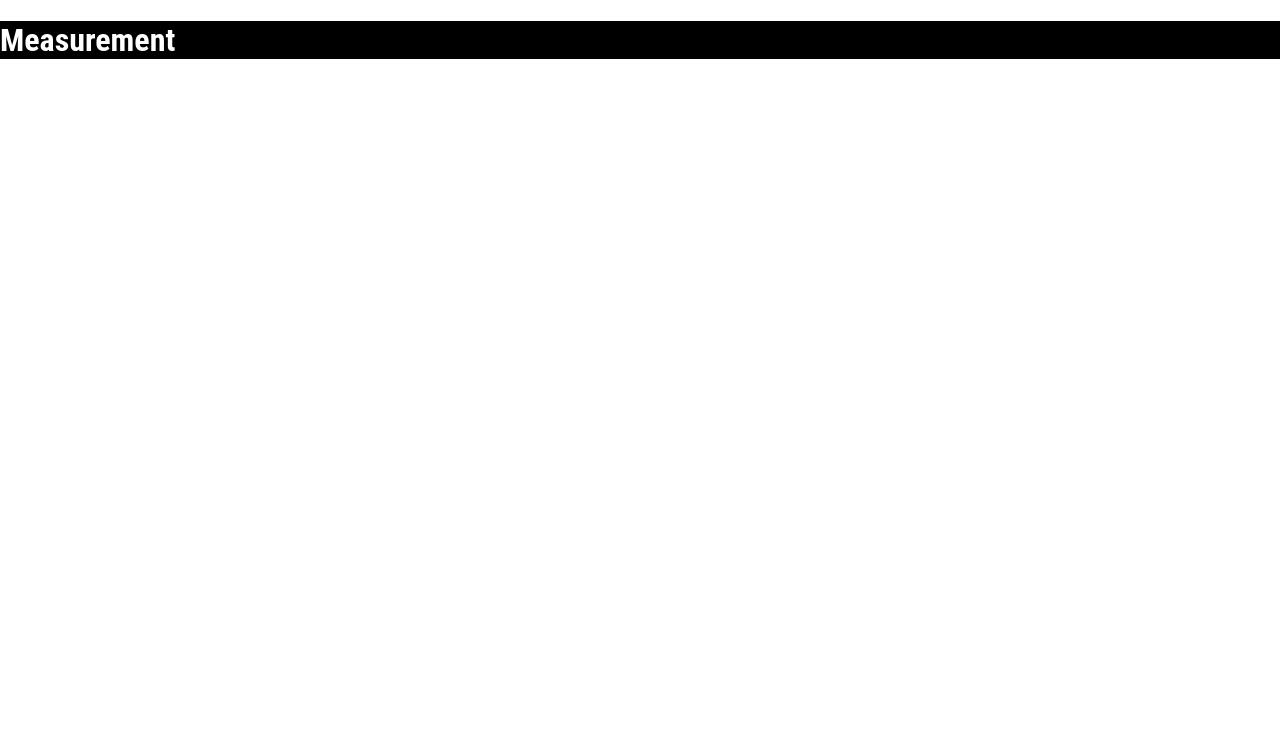
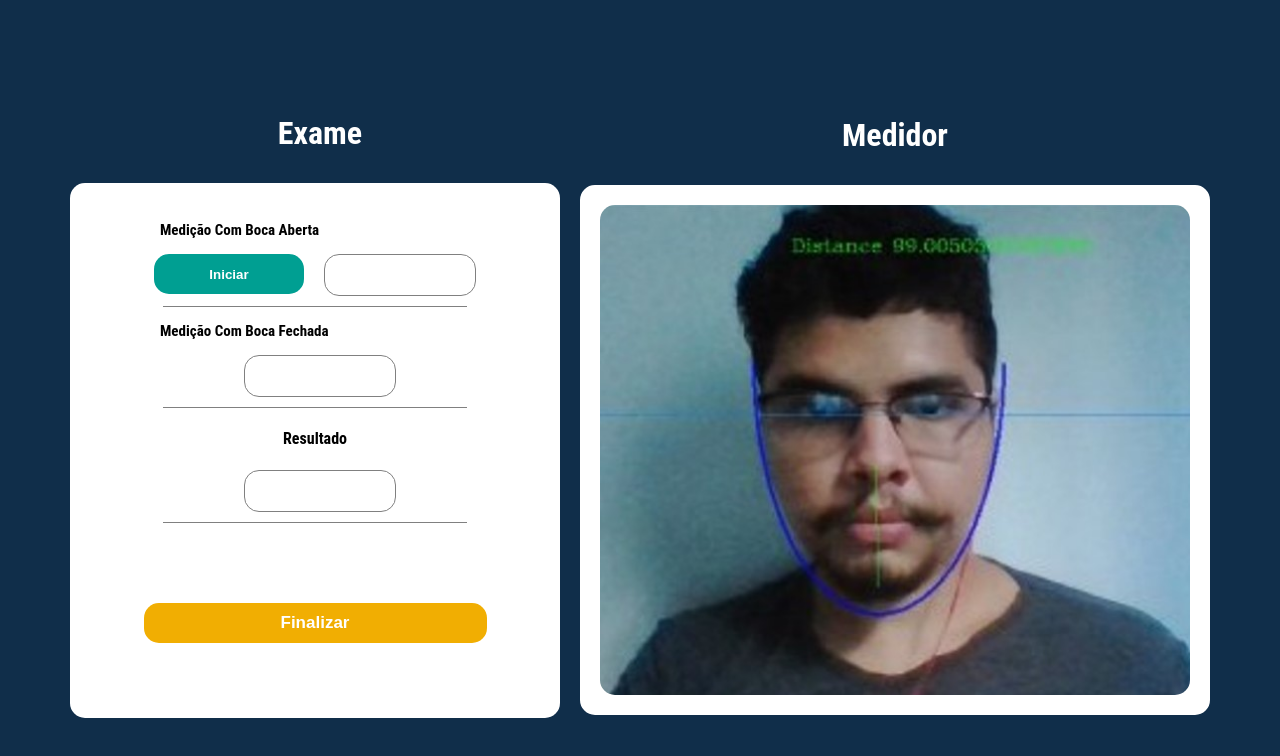
Before and after one commit to Elielson68/DTM, a React (Create React App) app in the folder front-end/: page /measurement in a window 1280 px wide. Shown: the top 756 px of the page. Built offline with nearby package versions, Linux system fonts and the light colour scheme.

Commit message:
feat: measurement page and stylization

```diff
--- a/front-end/src/components/RegisterModal/index.tsx
+++ b/front-end/src/components/RegisterModal/index.tsx
@@ -9,7 +9,7 @@ import {
   ModalContent,
   ModalFooter,
   ModalHeader,
-} from "./styles";
+} from "../registerModal/styles";
 
 interface ModalInterface {
   show: boolean;
--- a/front-end/src/views/Measurement/index.tsx
+++ b/front-end/src/views/Measurement/index.tsx
@@ -1,10 +1,52 @@
 import React from "react";
 
-import { Container, Text } from "./styles";
+import {
+  Container,
+  DivLeft,
+  CardLeft,
+  StartButton,
+  Div,
+  DivBox,
+  Line,
+  FinishButton,
+  DivRight,
+  CardRight,
+  Img
+} from "./styles";
 
 const Measurement: React.FC = () => (
   <Container>
-    <Text>Measurement</Text>
+    <DivLeft>
+      <h1>Exame</h1>
+      <CardLeft>
+        <p>Medição Com Boca Aberta</p>
+        <Div>
+          <StartButton>Iniciar</StartButton>
+          <DivBox />
+        </Div>
+        <Line />
+        <p>Medição Com Boca Fechada</p>
+        <Div>
+          <DivBox />
+        </Div>
+        <Line />
+        <h4>Resultado</h4>
+        <Div>
+          <DivBox />
+        </Div>
+        <Line />
+        <Div>
+          <FinishButton>Finalizar</FinishButton>
+        </Div>
+      </CardLeft>
+    </DivLeft>
+
+    <DivRight>
+      <h1>Medidor</h1>
+      <CardRight>
+        <Img />
+      </CardRight>
+    </DivRight>
   </Container>
 );
 
--- a/front-end/src/views/Measurement/styles.ts
+++ b/front-end/src/views/Measurement/styles.ts
@@ -1,9 +1,174 @@
 import styled from "styled-components";
 
+// Importando imagem dos assets
+import img from "../../assets/img/imgMeasurementCard.jpg";
+
+// Elemento Pai
 export const Container = styled.div`
-  background-color: black;
+  background-color: #102E4A;
+
+  width: 100vw;
+  height: 100vh;
+
+  display: flex;
+  flex-direction: row;
+  justify-content: center;
+
+  align-items: center;
+
+  @media(max-width: 1024px) {
+        & {
+            display: flex;
+            flex-direction: column;
+            height: 150vh;
+        }
+    }
 `;
 
-export const Text = styled.h1`
-  color: white
+// Lado Esquerdo
+export const DivLeft = styled.div`
+  h1 {
+    color: #fff;
+    padding: 10px;
+    text-align: center;
+    @media(max-width: 1024px) {
+        & {
+            font-size: 35px;
+        }
+    }
+  }
 `;
+export const CardLeft = styled.div`
+  background: #fff;
+  border-radius: 15px;
+  padding: 23px 0px 75px 0px;
+  width: 490px;
+  margin-right: 10px;
+
+  @media(max-width: 1024px) {
+    margin-left: 10px;
+  }
+  p {
+    font-size: 15px;
+    font-weight: bold;
+    margin-left: 90px;
+
+    @media(max-width: 1024px) {
+        & {
+            font-size: 18px;
+        }
+    }
+  }
+  h4 {
+    text-align: center;
+    @media(max-width: 1024px) {
+        & {
+            font-size: 20px;
+        }
+    }
+  }
+`;
+export const Div = styled.div`
+  display: flex;
+  flex-direction: row;
+  justify-content: center;
+`;
+export const DivBox = styled.div`
+  border: 1px solid #808080;
+  border-radius: 15px;
+
+  width: 150px;
+  height: 40px;
+
+  margin-left: 10px;
+`;
+export const StartButton = styled.button`
+  width: 150px;
+  height: 40px;
+  margin-right: 10px;
+
+  border: none;
+  border-radius: 15px;
+
+  cursor: pointer;
+  background-color: #009F92;
+  text-align: center;
+
+  color: #fff;
+  font-weight: bold;
+`;
+export const Line = styled.div`
+  border-bottom: 1px solid #808080;
+
+  width: 60%;
+  margin: 0 auto;
+  padding: 5px;
+`;
+export const FinishButton = styled.button`
+  width: 70%;
+  height: 40px;
+  margin-top: 80px;
+
+  border: none;
+  border-radius: 15px;
+
+  cursor: pointer;
+  background-color: #F1AE02;
+
+  color: #fff;
+  font-weight: bold;
+  font-size: 17px;
+
+  @media(max-width: 1024px) {
+        & {
+            font-size: 20px;
+            height: 47px;
+        }
+    }
+`;
+
+// Lado Direito
+export const DivRight = styled.div`
+  margin-left: 10px;
+
+  h1 {
+    color: #fff;
+    padding: 10px;
+    text-align: center;
+    @media(max-width: 1024px) {
+        & {
+            font-size: 35px;
+        }
+    }
+  }
+`;
+export const CardRight = styled.div`
+  background-color: #fff;
+  padding: 10px;
+  width: 590px;
+  height: 490px;
+  border-radius: 15px;
+  border: 10px solid #fff;
+
+  @media(max-width: 1024px) {
+        & {
+            width: 490px;
+        }
+  }
+`;
+export const Img = styled.div`
+  background-image: url(${img});
+  background-repeat: no-repeat;
+  background-size: cover;
+
+  width: 100%;
+  height: 100%;
+  border-radius: 15px;
+
+  @media(max-width: 1024px) {
+    &{
+      align-items: center;
+      width: 100%;
+    }
+  }
+`;
--- a/front-end/src/views/SignIn/index.tsx
+++ b/front-end/src/views/SignIn/index.tsx
@@ -1,5 +1,5 @@
 import React from "react";
-import RegisterModal from "../../components/RegisterModal";
+import RegisterModal from "../../components/registerModal";
 import {
   AboutText,
   Button,
```
Also changed, not shown: front-end/src/assets/img/imgMeasurementCard.jpg (added).
